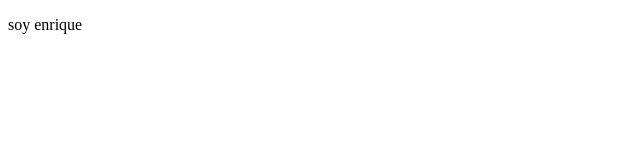
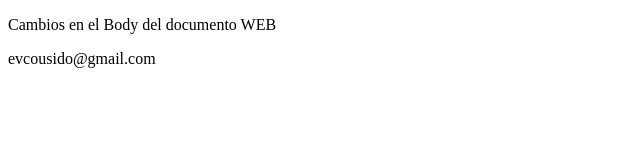
Before and after one commit to evcousido/proyectoDemoCursoPrework, a plain HTML site: page index.html in a window 1280 px wide. Shown: the whole page, without its empty margins (0-640 px from the left). Drawn offline with Linux system fonts and the light colour scheme.

Commit message:
añadimos cambios en el body html

```diff
--- a/index.html
+++ b/index.html
@@ -8,7 +8,10 @@
 </head>
 <body>
     <p>
-        soy enrique
+        Cambios en el Body del documento WEB
+    </p>
+    <p>
+        evcousido@gmail.com
     </p>
 
 </body>
```
